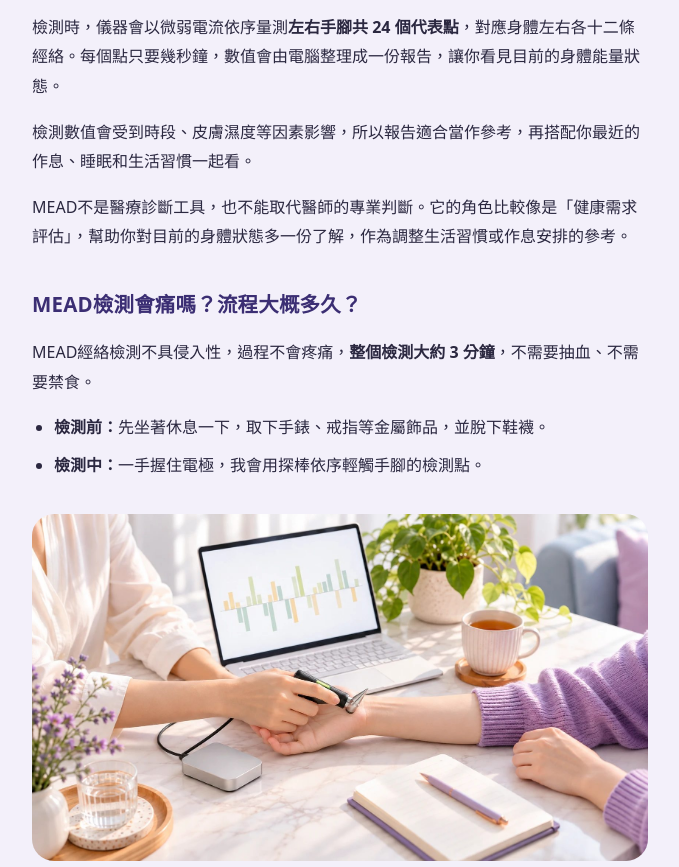
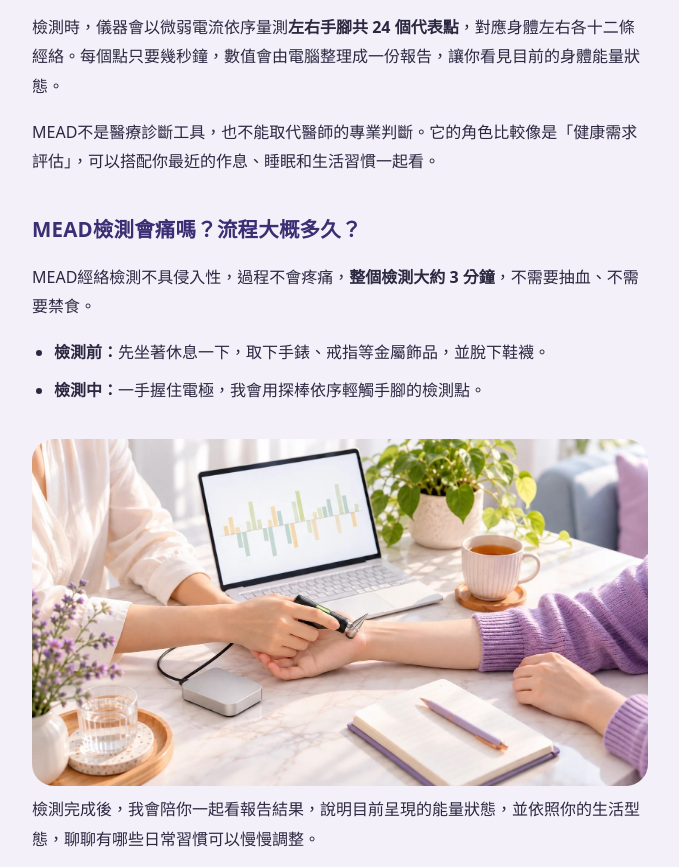
Before and after one commit to ririnuanyang/ririnuanyang.github.io, a plain HTML site: page 精選文章/20260801_MEAD經絡檢測/article-mead.html in a window 1280 px wide. Shown: the part 1964-2831 px from the top of the page, without its empty margins (300-979 px from the left). Drawn offline with Linux system fonts and the light colour scheme.

Commit message:
MEAD 文章：精簡說明段落
Co-Authored-By: Claude Opus 5.5 <noreply@anthropic.com>

```diff
--- a/精選文章/20260801_MEAD經絡檢測/article-mead.html
+++ b/精選文章/20260801_MEAD經絡檢測/article-mead.html
@@ -333,8 +333,7 @@
   <h2 id="what-is">MEAD經絡檢測是什麼？</h2>
   <p>MEAD 的全名是 Meridian Energy Analysis Device，中文稱為<b>經絡能量分析儀</b>，是一種健康管理輔助工具。它的概念來自日本中谷義雄博士提出的「良導絡」理論，透過測量皮膚的導電度，了解身體十二經絡目前的能量平衡狀況。</p>
   <p>檢測時，儀器會以微弱電流依序量測<b>左右手腳共 24 個代表點</b>，對應身體左右各十二條經絡。每個點只要幾秒鐘，數值會由電腦整理成一份報告，讓你看見目前的身體能量狀態。</p>
-  <p>檢測數值會受到時段、皮膚濕度等因素影響，所以報告適合當作參考，再搭配你最近的作息、睡眠和生活習慣一起看。</p>
-  <p>MEAD不是醫療診斷工具，也不能取代醫師的專業判斷。它的角色比較像是「健康需求評估」，幫助你對目前的身體狀態多一份了解，作為調整生活習慣或作息安排的參考。</p>
+  <p>MEAD不是醫療診斷工具，也不能取代醫師的專業判斷。它的角色比較像是「健康需求評估」，可以搭配你最近的作息、睡眠和生活習慣一起看。</p>
 
   <h2 id="hurt">MEAD檢測會痛嗎？流程大概多久？</h2>
   <p>MEAD經絡檢測不具侵入性，過程不會疼痛，<b>整個檢測大約 3 分鐘</b>，不需要抽血、不需要禁食。</p>
```
